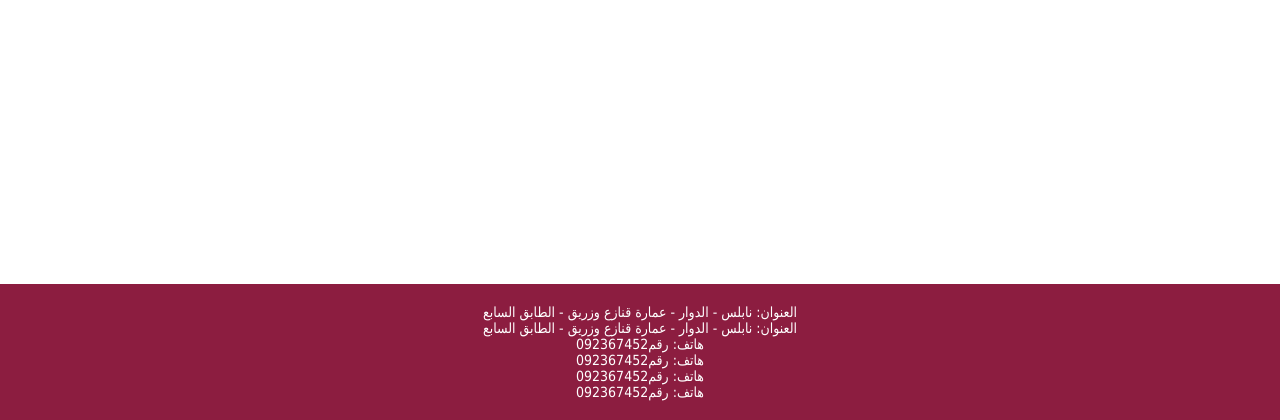
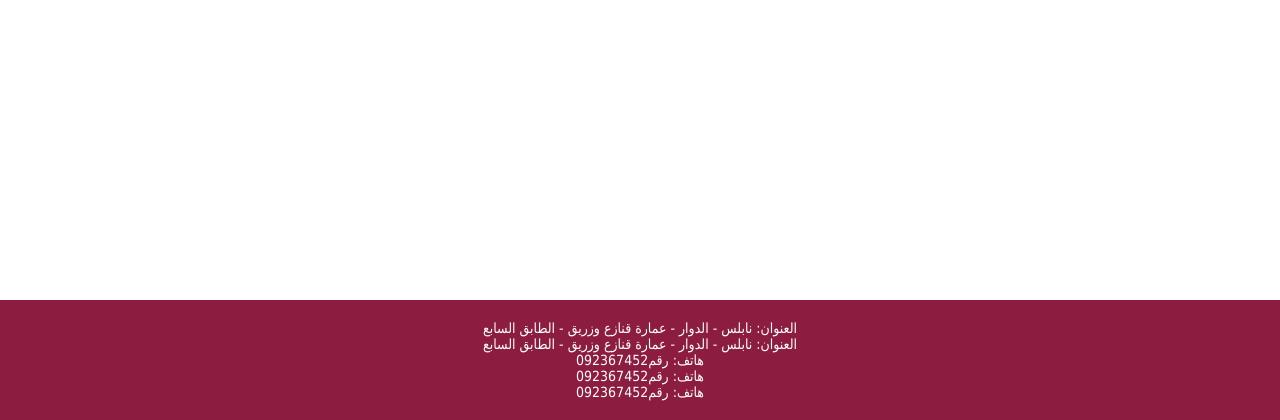
Before and after one commit to DaniaDwaikat/UnixProject, a PHP site: page / in a window 1280 px wide. Shown: the part 380-800 px from the top of the page. Run offline with PHP 8.4, Linux system fonts and the light colour scheme; some web fonts are replaced.

Commit message:
finaaaal

```diff
--- a/index.php
+++ b/index.php
@@ -163,7 +163,7 @@ if ($_SERVER['REQUEST_METHOD'] === 'POST') {
     <div>العنوان: نابلس - الدوار - عمارة قنازع وزريق - الطابق السابع</div>
     <div>هاتف: رقم092367452</div>
     <div>هاتف: رقم092367452</div>
-     <div>هاتف: رقم092367452</div>
+
      <div>هاتف: رقم092367452</div>
 </div>
 </body>
```
